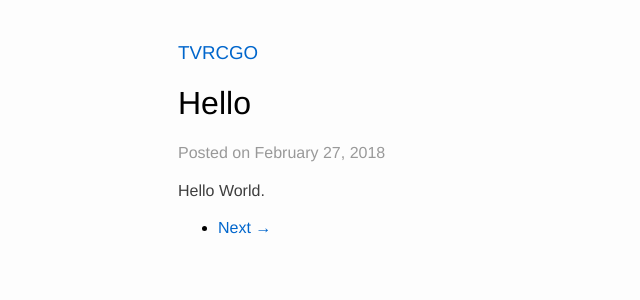
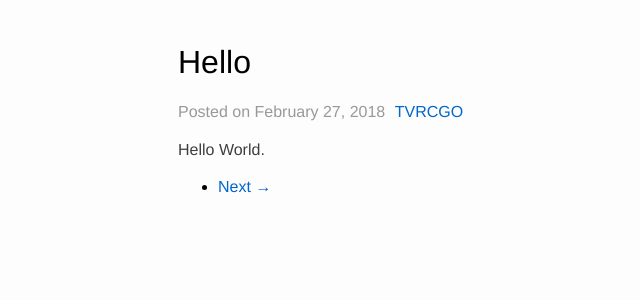
Before and after one commit to tvrcgo/tvrcgo.github.io, a Jekyll site: the page built from _posts/2018-02-27-hello.md, in a window 1280 px wide. Shown: the top 300 px of the page, without its empty margins (127-767 px from the left). Built offline with Jekyll 4.4.1, drawn with Linux system fonts in a browser that asks for light colours.

Commit message:
update post style.

```diff
--- a/_layouts/post.html
+++ b/_layouts/post.html
@@ -2,12 +2,10 @@
 layout: default
 ---
 
-<h3><a href="{{ site.url }}">{{ site.title }}</a></h3>
-
 <header class="post-header" >
     <div class="row">
         <h1>{{ page.title }}</h1>
-        <span class="post-meta">Posted on {{ page.date | date: "%B %-d, %Y" }}</span>
+        <span class="post-meta">Posted on {{ page.date | date: "%B %-d, %Y" }} <a href="{{ site.url }}" class='post-agent'>{{ site.title }}</a></span>
     </div>
 </header>
 
--- a/css/main.scss
+++ b/css/main.scss
@@ -29,6 +29,10 @@
 
 .post-meta {
   color: #999;
+
+  .post-agent {
+    margin-left: 5px;
+  }
 }
 
 .post-summary {
```
